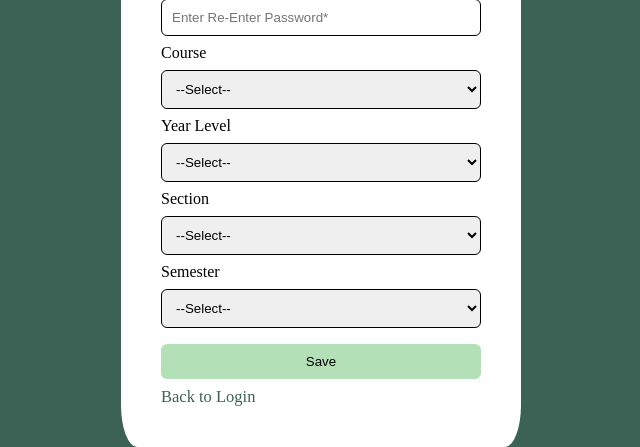
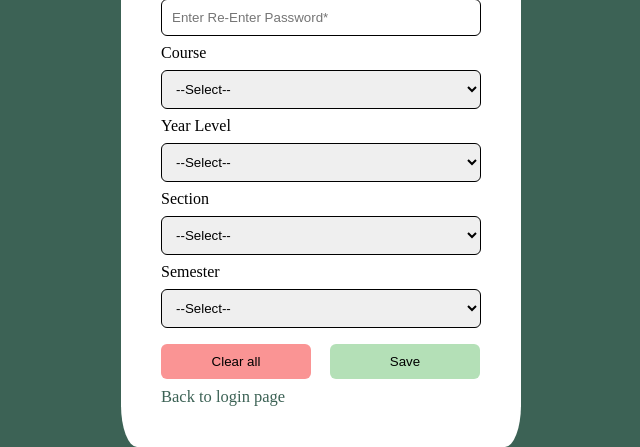
Before and after one commit to MarvinWaro/Thesis-Repositories, a PHP site: page /login/create_account.php in a window 1280 px wide. Shown: the part 610-1057 px from the top of the page, without its empty margins (319-959 px from the left). Run offline with PHP 8.4, Linux system fonts and the light colour scheme.

Commit message:
added reset button

```diff
--- a/css/style.css
+++ b/css/style.css
@@ -69,6 +69,8 @@ select {
     background-color: rgb(180, 224, 183);
     transition: 0.3s ease;
     border: none;
+    width: 150px;
+    margin-left: 15px;
 }
 
 .button:hover {
@@ -90,6 +92,12 @@ select {
 
 .login-logo {
     width: 110px;
+}
+
+.button-login {
+    background-color: rgb(180, 224, 183);
+    transition: 0.3s ease;
+    border: none;
 }
 
 /*Create Form*/
@@ -117,3 +125,15 @@ select {
     color: #3C6255;
     text-align: center;
 }
+
+.reset_btn {
+    background-color: #FA9494;
+    transition: 0.3s ease;
+    border: none;
+    width: 150px;
+}
+
+.reset_btn:hover {
+    background-color: #EB1D36;
+    color: white;
+}
--- a/login/create_account.php
+++ b/login/create_account.php
@@ -65,11 +65,10 @@
                     <option value="second_sem">Second Semester</option>
                 </select>
 
-
-
-
+                <input class="reset_btn" type="reset" value="Clear all" name="clear">
                 <input class="button" type="submit" value="Save" name="save">
-                <a class="create" href="login.php">Back to Login</a>
+                <br>
+                <a class="create" href="login.php">Back to login page</a>
 
             </form>
         </div>
--- a/login/login.php
+++ b/login/login.php
@@ -24,7 +24,7 @@
             <input type="text" id="username" name="username" placeholder="Enter username" required>
             <label for="password">Password</label>
             <input type="password" id="password" name="password" placeholder="Enter password" required>
-            <input class="button" type="submit" value="Login" name="login" tabindex="3">
+            <input class="button-login" type="submit" value="Login" name="login" tabindex="3">
             <a class="create" href="create_account.php">Create an account</a>
 
         </form>
```
